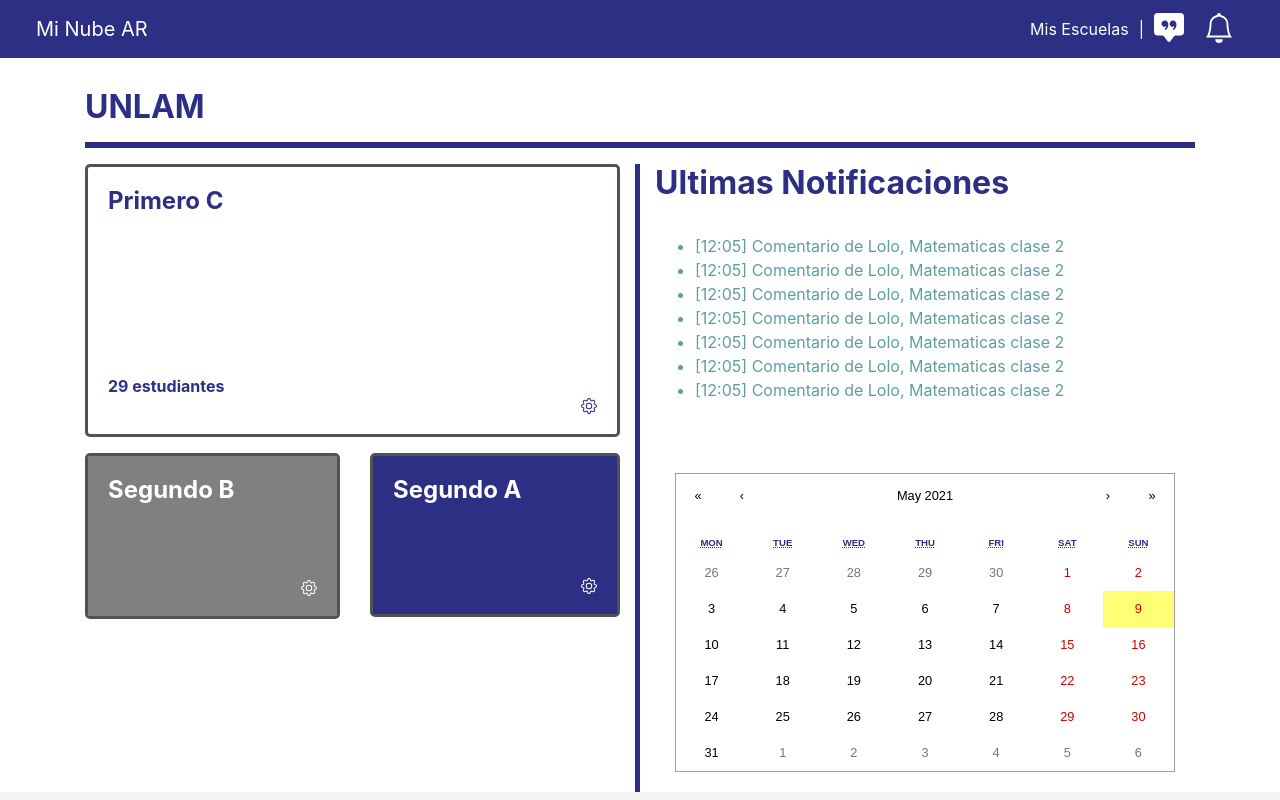
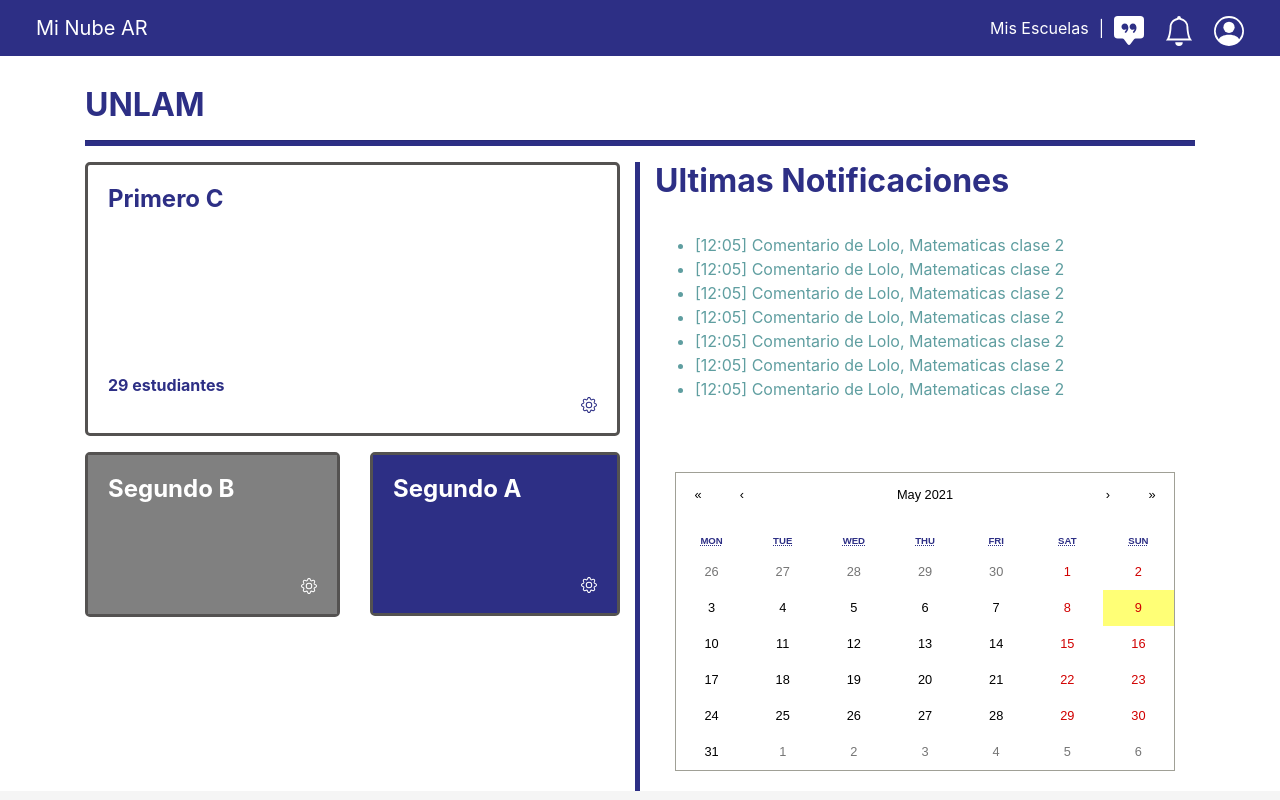
Before and after one commit to JulietaIracheta/MiNubeArFront, a React (Create React App) app: page /curso/1 in a window 1280 px wide. Built offline with nearby package versions, Linux system fonts and the light colour scheme; the HTML template or start-up script is replaced by a standard one.

Commit message:
avatar de login en navbar

```diff
--- a/src/components/Login.js
+++ b/src/components/Login.js
@@ -7,19 +7,12 @@
 import { useCookies } from 'react-cookie';
 
 export default function Login() {
-    /*state={
-        image:''
-    }
-    setear=(img)=>{
-        this.setState({image:img})
-    }*/
-    const [name, setName] = useState('');
-    const [img, setImg] = useState('');
     const [cookies, setCookie] = useCookies(['usuario']);
     const history = useHistory();
+    setCookie('Name', '', { path: '/' });
+    setCookie('img', '', { path: '/' });
+    const responseGoogle = (res) => {
 
-    const responseGoogle = (res) => {
-        console.log(res)
         setCookie('Name', res.profileObj.name, { path: '/' });
         setCookie('img', res.profileObj.imageUrl, { path: '/' });
         history.push('/docente')
--- a/src/components/NavDocente.js
+++ b/src/components/NavDocente.js
@@ -9,7 +9,7 @@
   NavbarText,
 } from "reactstrap";
 import { ChatSquareQuoteFill, Bell, PersonCircle } from "react-bootstrap-icons";
-import {Link} from 'react-router-dom'
+import { Link } from 'react-router-dom'
 import '../assets/nav.css';
 import { useCookies } from 'react-cookie';
 
@@ -25,20 +25,25 @@
         <NavbarBrand className="colorBrand" href="/">Mi Nube AR</NavbarBrand>
         <NavbarToggler onClick={toggle} />
         <Collapse isOpen={isOpen} navbar>
-            <Nav className="mr-auto"></Nav>
-           <Link to='/docente' className="text-decoration-none misCursos text-white">Mis Escuelas</Link>
-            <Nav>
+          <Nav className="mr-auto"></Nav>
+          <Link to='/docente' className="text-decoration-none misCursos text-white">Mis Escuelas</Link>
+          <Nav>
             <NavbarText className="misCursos">|</NavbarText>
-            </Nav>
-            <Nav navbar>
+          </Nav>
+          <Nav navbar>
             <NavItem className="marginMN">
-              <ChatSquareQuoteFill className="icon-menu"/>
+              <ChatSquareQuoteFill className="icon-menu" />
             </NavItem>
             <NavItem className="marginMN">
               <Bell className="icon-menu" />{" "}
             </NavItem>
             <NavItem className="marginMN">
-            <img src={cookies.img}  className='rounded-circle avatar-logo'></img>
+              {cookies.img ?
+                <img src={cookies.img} className='rounded-circle avatar-logo'>
+
+                </img>
+                : <PersonCircle className="icon-menu" />
+              }
             </NavItem>
           </Nav>
         </Collapse>
@@ -49,4 +54,4 @@
 
 export default NavBar;
 
-// <PersonCircle className="icon-menu"/>{" "}
+//
```
